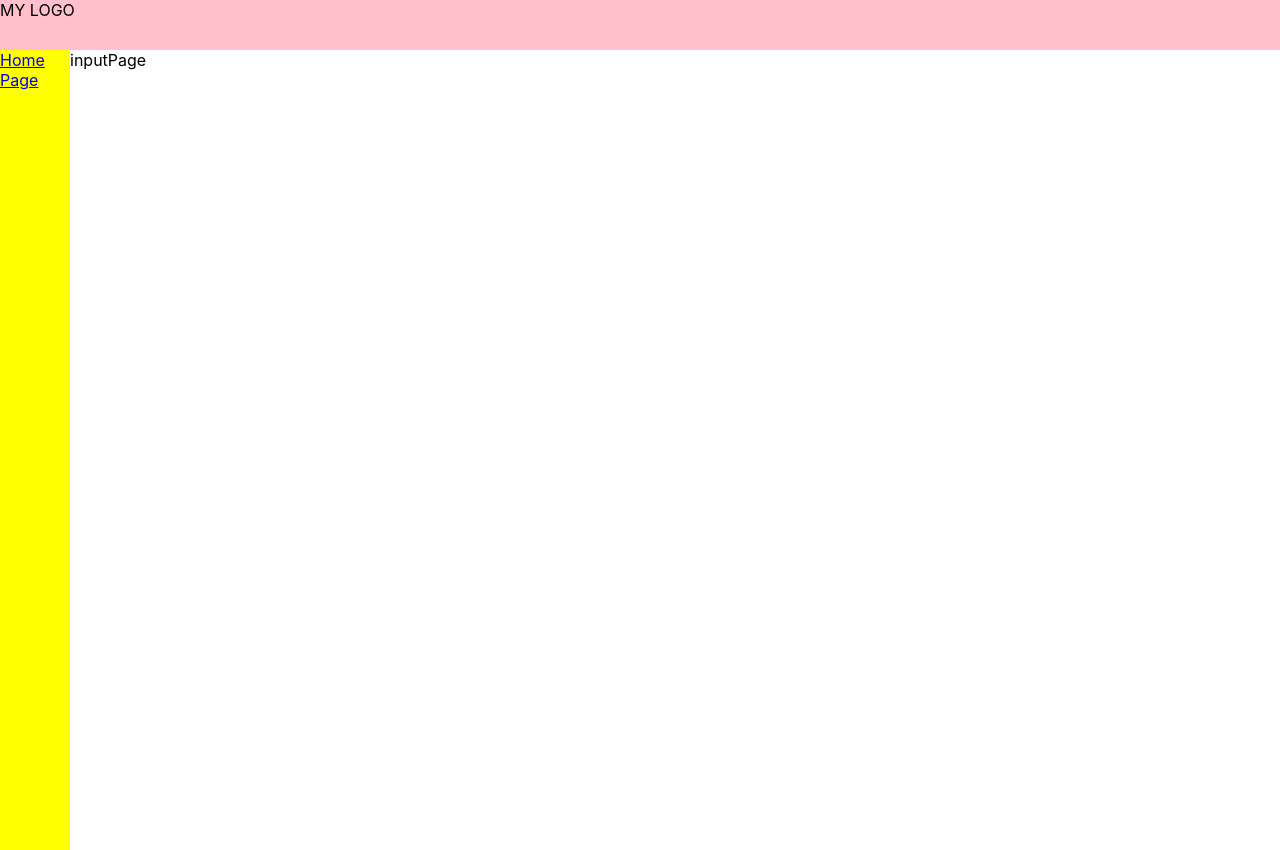
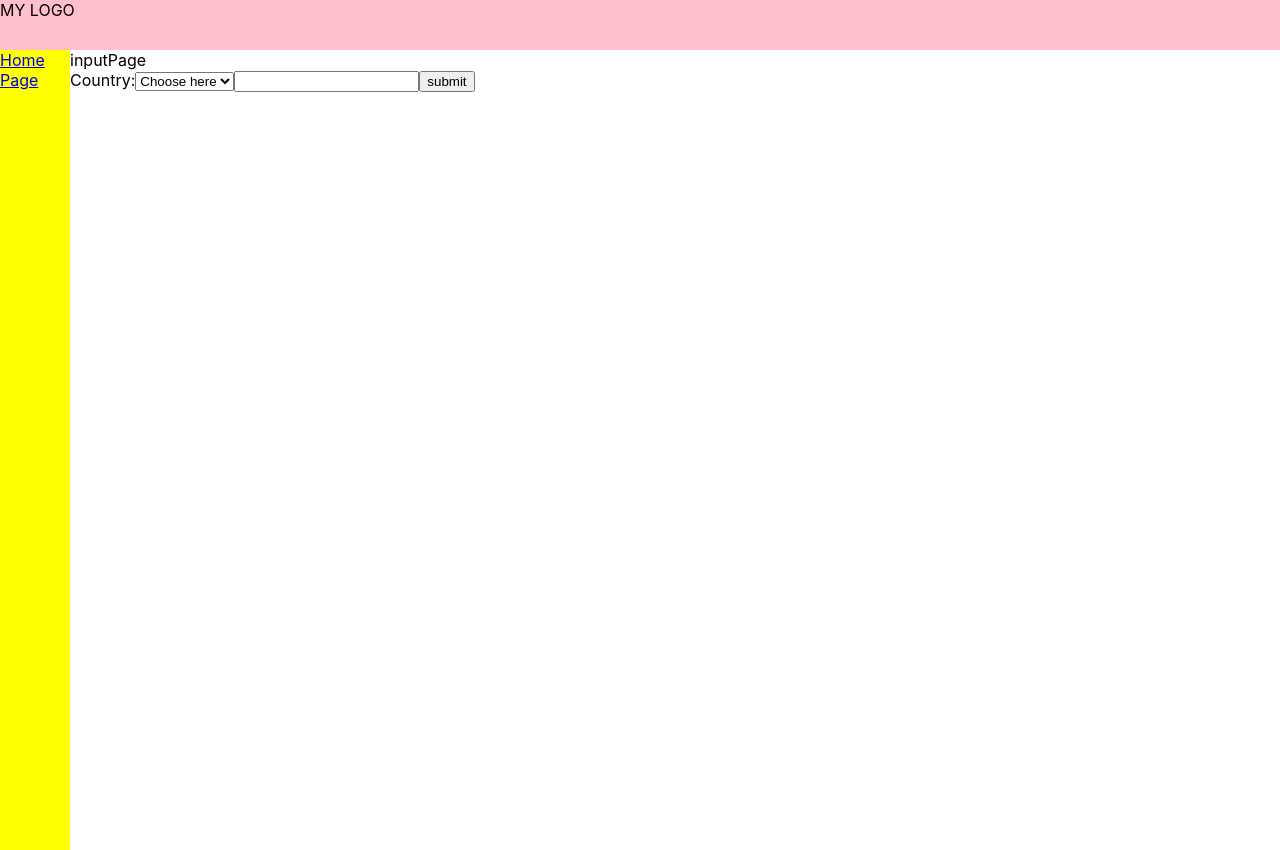
Before and after one commit to Rachelami/monitor-users, a React (Create React App) app: page /page in a window 1280 px wide. Built offline with nearby package versions, Linux system fonts and the light colour scheme; no server answers.

Commit message:
getData & postData

```diff
--- a/package.json
+++ b/package.json
@@ -6,7 +6,10 @@
     "@testing-library/jest-dom": "^5.11.4",
     "@testing-library/react": "^11.1.0",
     "@testing-library/user-event": "^12.1.10",
+    "axios": "^0.21.0",
+    "bootstrap": "^4.5.3",
     "react": "^17.0.1",
+    "react-bootstrap": "^1.4.0",
     "react-dom": "^17.0.1",
     "react-router-dom": "^5.2.0",
     "react-scripts": "4.0.0",
--- a/src/components/Home.js
+++ b/src/components/Home.js
@@ -1,7 +1,33 @@
-import React from 'react';
+import React, { useEffect, useState } from 'react';
+import { getData } from "../lib/api";
 
 const Home = () => {
-    const users = 10
+    const [users, setUsers] = useState(false)
+
+    useEffect(() => {
+        async function getAllData() {
+            const data = await getData();
+            console.log(data.data)
+            sumAllUsers(data.data)
+        }
+        getAllData();
+    }, []);
+
+    const sumAllUsers = (data) => {
+        let sumUsers = 0
+        for (let i = 0; i < data.length - 1; i++) {
+            if (typeof data[i].users === 'number') {
+                sumUsers = sumUsers + data[i].users
+            } else if (!isNaN(data[i].users) && typeof data[i].users !== 'object') {
+                const changeToInt = parseInt(data[i].users)
+                if (Number.isInteger(changeToInt)) {
+                    sumUsers = sumUsers + changeToInt
+                }
+            }
+        }
+        setUsers(sumUsers)
+    }
+
     return (
         <div>
             Home
--- a/src/components/InputPage.js
+++ b/src/components/InputPage.js
@@ -1,10 +1,53 @@
-import React from 'react';
+import React, { useEffect, useState } from 'react';
+import { getData, postData } from "../lib/api";
+// import { Form, Col, Button } from 'react-bootstrap';
 
 const InputPage = () => {
+    const [country, setCountry] = useState(false)
+    const [number, setNumber] = useState(false)
+
+    useEffect(() => {
+        async function getAllData() {
+            const data = await getData();
+            // const response = await data
+            // console.log(response.data)
+            // console.log(data.data)
+        }
+        getAllData();
+    }, []);
+
+
+    const submitChanges = () => {
+        const obj = { country: country, users: number }
+        postData(obj)
+    }
+
+    const changeSelect = (event) => {
+        setCountry(event.target.value)
+    }
+
+    const changeNumber = (event) => {
+        setNumber(parseInt(event.target.value))
+    }
+
     return (
         <div>
             inputPage
-        </div>
+
+            <form onSubmit={() => submitChanges()}>
+                Country:
+                <select defaultValue={'DEFAULT'} onChange={(event) => changeSelect(event)}>
+                <option value="DEFAULT" disabled hidden>Choose here</option>
+                    <option >qqww</option>
+                    <option >wwqq</option>
+                </select>
+
+                <input type="number" min="1" onChange={(event) => changeNumber(event)} />
+                <button type="Submit" value="Submit" >submit</button>
+            </form>
+
+
+        </div >
     );
 };
 
--- /dev/null
+++ b/src/lib/api.js
@@ -0,0 +1,20 @@
+import axios from "axios";
+
+const baseUrl = 'http://13.69.54.84:9000/users';
+
+
+export function getData() {
+    return axios.get(`${baseUrl}`);
+}
+
+
+export async function postData(obj) {
+    console.log(obj);
+    await axios
+        .post(`${baseUrl}`, obj)
+        .then((response) => {
+            console.log(response);
+          }, (error) => {
+            console.log(error);
+        });
+}
```
Also changed, not shown: 1 other file (tests, documents, lock files or other folders).
